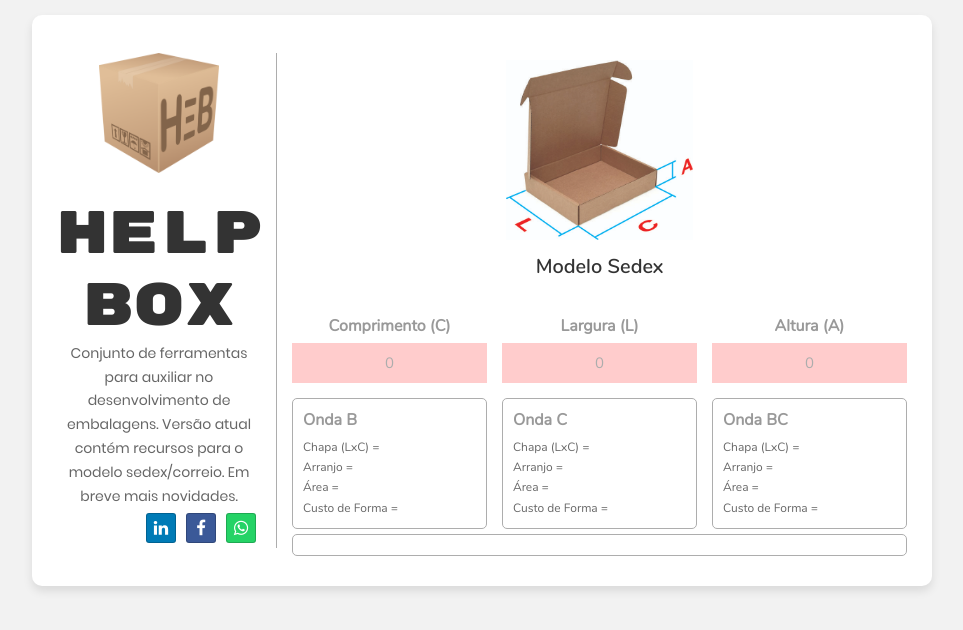
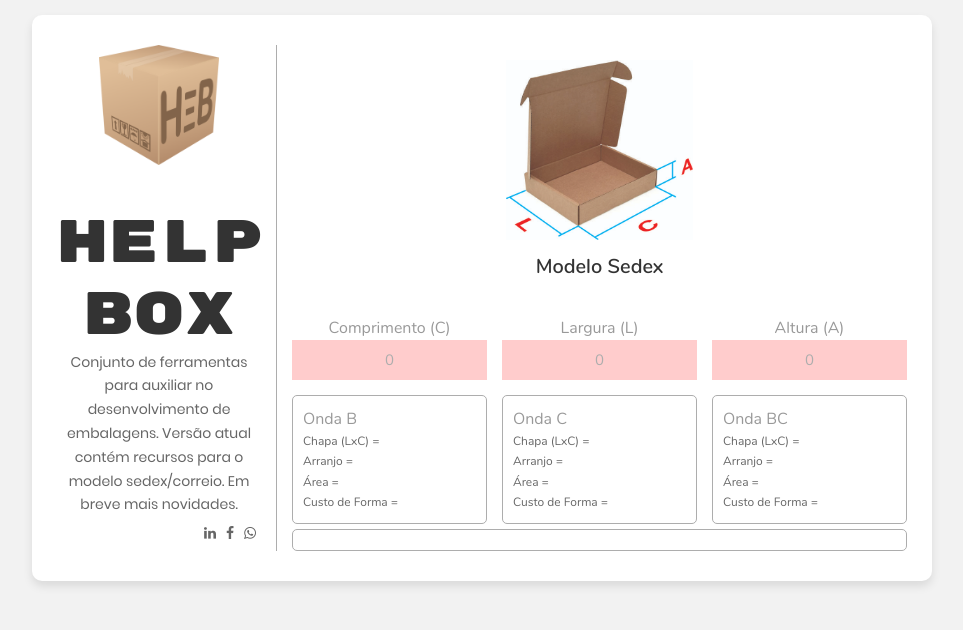
Before and after one commit to AlexandreAD/helpbox, a plain HTML site: page index.html in a window 1280 px wide. Shown: the whole page, without its empty margins (158-1121 px from the left). Drawn offline with nearby package versions, Linux system fonts and the light colour scheme.

Commit message:
Atualização layout
Atualização 20/12/2020

```diff
--- a/index.html
+++ b/index.html
@@ -25,11 +25,9 @@
   gtag('config', 'UA-174976101-1');
 </script>
     <!--  -->
+    <link rel="stylesheet" type="text/css" href="css/reset.css">
     <link rel="stylesheet" type="text/css" href="css/util.css">
-    <link rel="stylesheet" type="text/css" href="css/bootstrap.css">
     <link rel="stylesheet" type="text/css" href="css/font-awesome.css">
-    <link rel="stylesheet" type="text/css" href="css/reset.css">
-    <link rel="stylesheet" type="text/css" href="css/bootstrap-social.css">
     <link rel="stylesheet" type="text/css" href="css/main.css">
 </head>
 <body>
@@ -46,13 +44,13 @@
                     </span>
 
                     <div class="compartilhar">
-                        <a class="btn btn-social-icon btn-sm btn-linkedin" href="https://www.linkedin.com/shareArticle?mini=true&url=www.helpbox.tec.br">
+                        <a href="https://www.linkedin.com/shareArticle?mini=true&url=www.helpbox.tec.br">
                             <span class="fa fa-linkedin"></span>
                         </a>
-                        <a class="btn btn-social-icon btn-sm btn-facebook" href="https://www.facebook.com/sharer/sharer.php?u=www.helpbox.tec.br">
+                        <a href="https://www.facebook.com/sharer/sharer.php?u=www.helpbox.tec.br">
                             <span class="fa fa-facebook"></span>
                         </a>
-                        <a class="btn btn-social-icon btn-sm btn-whatsapp" href="https://api.whatsapp.com/send?text=www.helpbox.tec.br">
+                        <a href="https://api.whatsapp.com/send?text=www.helpbox.tec.br">
                             <span class="fa fa-whatsapp"></span>
                         </a>
 
@@ -64,13 +62,14 @@
 
                 </div>
 
-                <div class="principal">
+                <div class="principal" >
                     <div class="container-img">
                         <img src="img/mod_sedex.jpg" alt="modelo sedex" class="img">
                         <div class="legenda">
                             <p>Modelo Sedex</p>
                         </div>
                     </div>
+
                     <div class="login100-form">
                         <div class="wrap-input100">
                             <label class="form-label">Comprimento (C)</label>
@@ -126,6 +125,10 @@
     <!--===============================================================================================-->
     <script src="js/jquery.mask.js"></script>
     <!--===============================================================================================-->
+    <script src="https://code.jquery.com/jquery-3.5.1.slim.min.js" integrity="sha384-DfXdz2htPH0lsSSs5nCTpuj/zy4C+OGpamoFVy38MVBnE+IbbVYUew+OrCXaRkfj" crossorigin="anonymous"></script>
+    <script src="https://cdn.jsdelivr.net/npm/popper.js@1.16.1/dist/umd/popper.min.js" integrity="sha384-9/reFTGAW83EW2RDu2S0VKaIzap3H66lZH81PoYlFhbGU+6BZp6G7niu735Sk7lN" crossorigin="anonymous"></script>
+    <script src="https://stackpath.bootstrapcdn.com/bootstrap/4.5.2/js/bootstrap.min.js" integrity="sha384-B4gt1jrGC7Jh4AgTPSdUtOBvfO8shuf57BaghqFfPlYxofvL8/KUEfYiJOMMV+rV" crossorigin="anonymous"></script>
+
     <script src="js/main.js"></script>
 
 </body>
--- a/js/main.js
+++ b/js/main.js
@@ -19,6 +19,9 @@
 
            };
     });
+
+
+
 
 
     $(".input100").keyup(function(){
```
